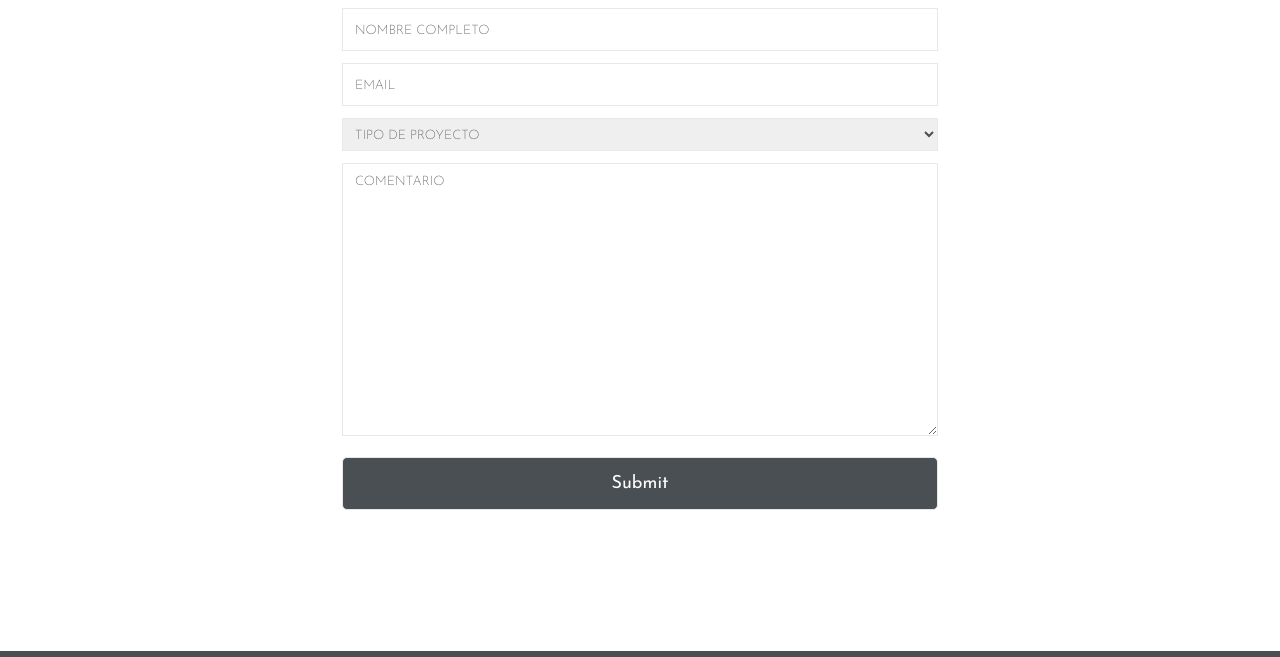
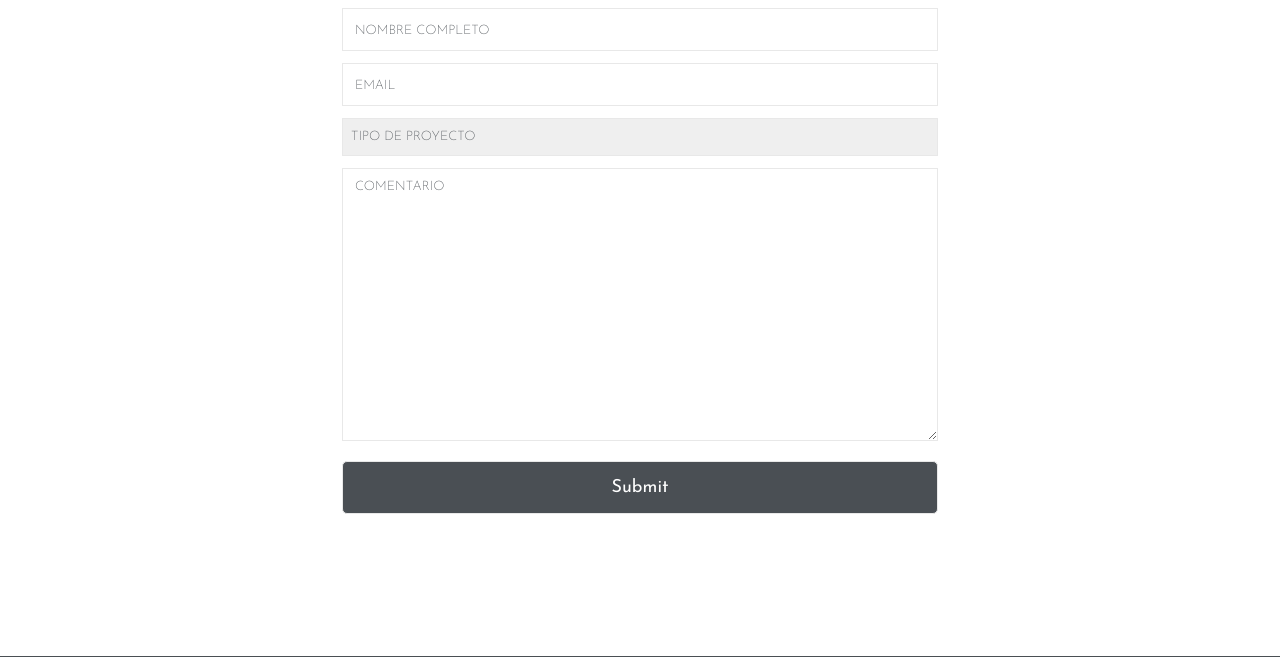
Before and after one commit to GianinaSoloa/proyecto, a plain HTML site: page html/contacto.html in a window 1280 px wide. Shown: the part 1033-1690 px from the top of the page. Drawn offline with nearby package versions, Linux system fonts and the light colour scheme.

Commit message:
Arreglo Formulario

```diff
--- a/css/style.css
+++ b/css/style.css
@@ -435,7 +435,7 @@ select{
     color:rgb(74, 79, 84);
 }
 
-#top > section.formulario > form > select{
+select{
     -webkit-appearance: none;
 }
 
```
Also changed, not shown: index.html (+1 -1 lines).
